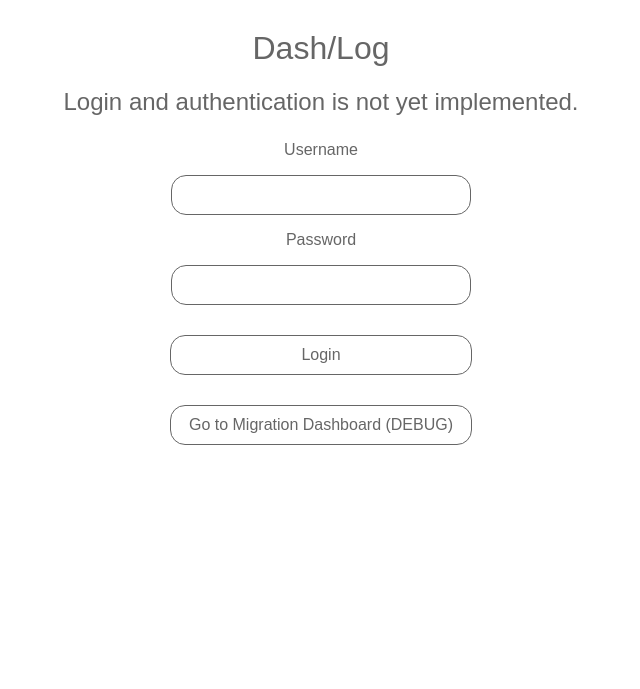
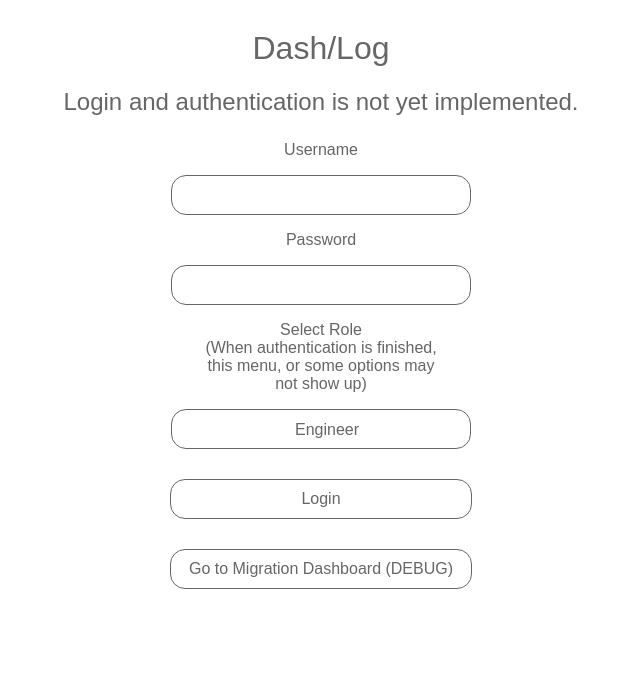
Before and after one commit to Woflix/PLMMigration, a PHP site: page / in a window 1280 px wide. Shown: the top 689 px of the page, without its empty margins (319-959 px from the left). Before the commit the page ends 445 px from the top, so only its background shows below. Run offline with PHP 8.4, Linux system fonts and the light colour scheme.

Commit message:
Multiple Edits
+ Added styles for ‘select.roleHidden’
+ Added dropdown menu to form

```diff
--- a/index.php
+++ b/index.php
@@ -67,6 +67,18 @@
 		.loginFooter {
 			margin-top: 80px;
 		}
+
+		select.roleHidden {
+			background: transparent;
+			padding-left: 12px;
+			font-size: 16px;
+			width: 300px;
+			height: 40px;
+			text-align: center;
+			border: solid #666666 1px;
+			border-radius: 15px;
+			-webkit-appearance: none;
+		}
 	</style>
 
 	<script type="text/javascript" language="javascript" src="js/jquery.js"></script>
@@ -109,10 +121,22 @@
 		<h2>Login and authentication is not yet implemented.</h2>
 	</div>
 	<form id="login">
-		<p id="formTitle">Username</p>
-		<input type="text" id="usernameField"/>
-		<p id="formTitle">Password</p>
-		<input type="password" id="passwordField"/>
+		<p class="formTitle">Username</p>
+		<input type="text" name="username" id="usernameField"/>
+		<p class="formTitle">Password</p>
+		<input type="password" name="password" id="passwordField"/>
+		<p class="formTitle roleHidden">Select Role<br/> (When authentication is finished,<br/> this menu, or some options may<br/> not show up)</p>
+		<select class="roleHidden">
+			<option id="optionEngineer">
+				Engineer
+			</option>
+			<option id="optionMigration">
+				Migration
+			</option>
+			<option id="optionAdmin">
+				Admin
+			</option>
+		</select>
 		<a href="#" id="buttonGo" onclick="auth();">Login</a>
 		<a href="migrationdash.php?user=Michael Leng&amp;perm=Admin" id="buttonGo">Go to Migration Dashboard (DEBUG)</a>
 	</form>
```
